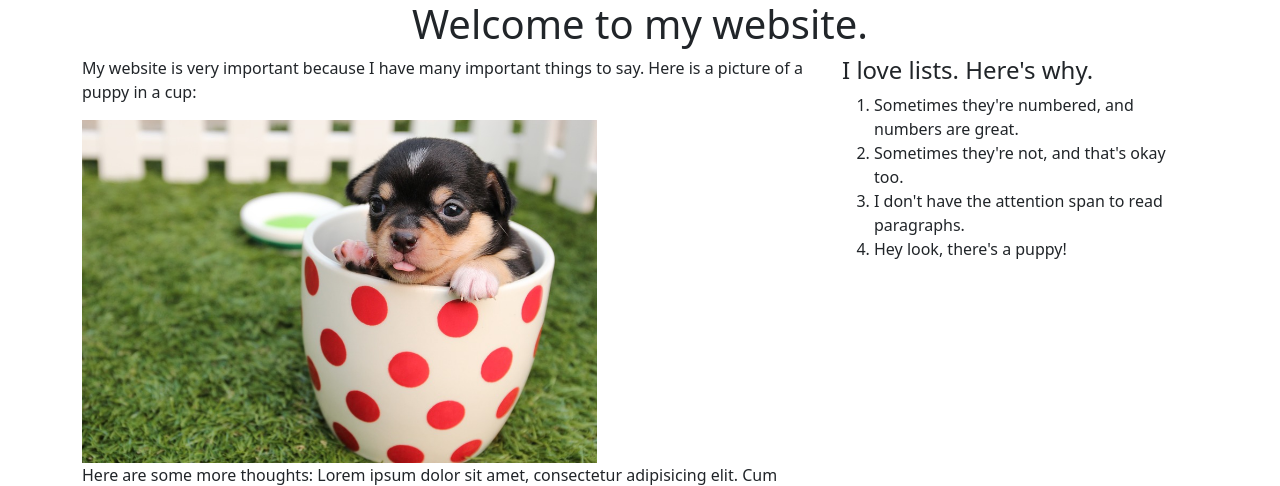
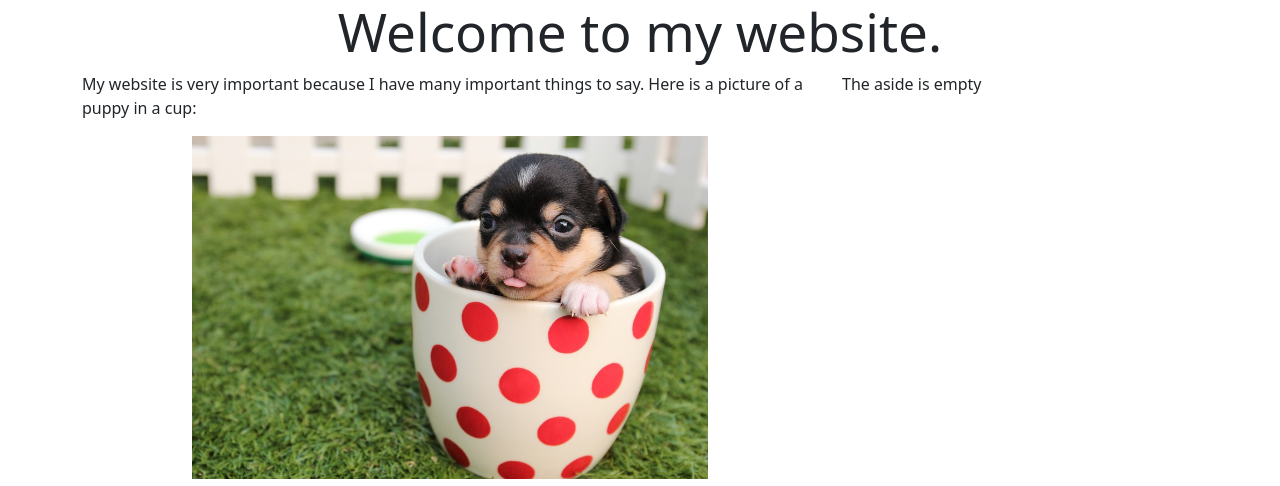
Before and after one commit to timsukamtoh/jquery-dom, a plain HTML site: page index.html in a window 1280 px wide. Shown: the top 486 px of the page. Drawn offline with nearby package versions, Linux system fonts and the light colour scheme.

Commit message:
code review 1

```diff
--- a/index.html
+++ b/index.html
@@ -1,12 +1,11 @@
 <!DOCTYPE html>
 <html lang="en">
+
 <head>
   <meta charset="UTF-8">
   <title>Document</title>
-  <link rel="stylesheet"
-        href="https://unpkg.com/bootstrap@5/dist/css/bootstrap.css">
+  <link rel="stylesheet" href="https://unpkg.com/bootstrap@5/dist/css/bootstrap.css">
   <style>
-
     img {
       max-width: 70%;
     }
@@ -15,7 +14,6 @@
       display: block;
       margin: 10px auto;
     }
-
   </style>
 </head>
 
@@ -75,6 +73,21 @@
   <script src="https://unpkg.com/jquery"></script>
   <script>
     // Add your code here!
+    $("article img").addClass("image-center");
+    $("article p").last().remove();
+    // let randomFontSize = //TODO: can pull out to a separate var
+    $("#title").css("font-size", `${Math.floor(Math.random() * 100)}px`);
+    $("ol").append("<li> hello world </li>");
+    //TODO: can create li as separate var and using {}
+    $("aside").empty().html("<p> The aside is empty </p>");
+    //TODO: can also do the append(<p>,{})
+    $("input").on("change", function () {
+      // let red = //TODO: make it more readable by separating vars
+      $("body").css("background-color", `rgb(${$("input").eq(0).val()}, ${$("input").eq(1).val()}, ${$("input").eq(2).val()})`);
+    });
+    $("img").on("click", (evt) => {
+      $(evt.target).remove();
+    })
   </script>
 </body>
 
```
Lines whose indentation alone changed are shown as unchanged.
